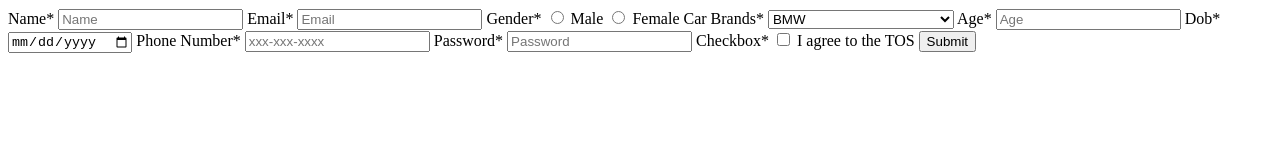
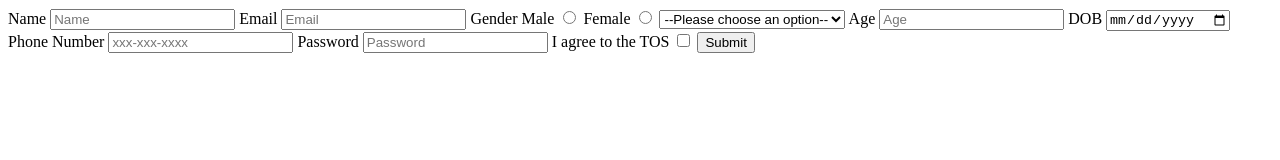
Before and after one commit to acciojob/signup-form-car-Rukmini-Challa, a website: page main.html in a window 1280 px wide. Drawn offline with Linux system fonts and the light colour scheme.

Commit message:
created a submission

```diff
--- a/main.html
+++ b/main.html
@@ -1,5 +1,4 @@
 <!DOCTYPE html>
-
 <html>
 
 <head>
@@ -7,53 +6,47 @@
 </head>
 
 <body>
-
 	<!-- the entire body must be written by student -->
     <script type="text/javascript" src="./script.js">
 </script>
 
-<form method="POST">
-		<label for="name" >Name*</label>
-		<input type="text"id="#name" placeholder="Name" required>
+	<form action="" method="POST">
+		<label for="name">Name</label>
+		<input type = "text" for="name" name="name" id="name" placeholder="Name" required>
 
-		<label for="email">Email*</label>
-		<input type="email" id="#email" placeholder="Email" required>
+		<label for="email">Email</label>
+		<input type = "email" for="email" name="email" id="email" placeholder="Email" required>
 
-		<label for="gender">Gender*</label>
+		<label for="gender">Gender</label>
+		<label for="gender_m">Male</label>
+		<input type="radio" name="gender" for="gender" id="gender_m" required>
+		<label for="gender_f">Female</label>
+		<input type="radio" name="gender" for="gender" id="gender_f" required>
 
-		<input type="radio" id="#gender_m" name="genger" value ="male" required>
-		<label for="gender_m">Male</label>
-
-		<input type="radio" id="#gender_f" name="gender" value="female" required>
-<label for="gender_f">Female</label>
-		<label for="car">Car Brands*</label>
-
-		<select id= "cars" required>
-			<option value="" disabled>--Please choose an option--</option>
-			<option value="bmw">BMW</option>
-			<option value ="audi">Audi</option>
-			<option value ="mercidez">Mercidez</option>
+		<label for="cars"></label>
+		<select for="cars" id="cars" required>
+		<option for="cars" id="cars" disabled selected>--Please choose an option--</option>
+		<option for="cars" id="cars">BMW</option>
+		<option for="cars" id="cars">Audi</option>
+		<option for="cars" id="cars">Mercedez</option>
 		</select>
 
-		<label for="age">Age*</label>
-		<input type="number" id = "#age" placeholder="Age" required>
+		<label for="age">Age</label>
+		<input type = "number" for="age" name="age" id="age" placeholder="Age" required>
 
-		<label for="dob">Dob*</label>
-		<input type="date" id="#dob" required>
+		<label for="dob">DOB</label>
+		<input type = "date" for="dob" name="dob" id="dob" required>
 
-		<label for="phoneno">Phone  Number*</label>
-		<input type="tel"  id = "#tel" placeholder="xxx-xxx-xxxx" required>
+		<label for="tel">Phone Number</label>
+		<input type = "tel" for="tel" name="tel" placeholder = "xxx-xxx-xxxx"id="tel">
 
-		<label for="password">Password*</label>
-		<input type="password" id = "#password" placeholder="Password"required>
+		<label for="password">Password</label>
+		<input type = "password" for="password" name="password" placeholder="Password" id="password" required>
 
-		<label for="checkbox">Checkbox*</label>
-		<input type="checkbox" id = "#tos" required>
-		<label for="tos" > I agree to the TOS</label>
+		<label for="tos">I agree to the TOS</label>
+		<input type = "checkbox" for="tos" name="tos" id="tos" required>
 
 		<button type="submit">Submit</button>
-
-
 	</form>
 
 </body>
```
